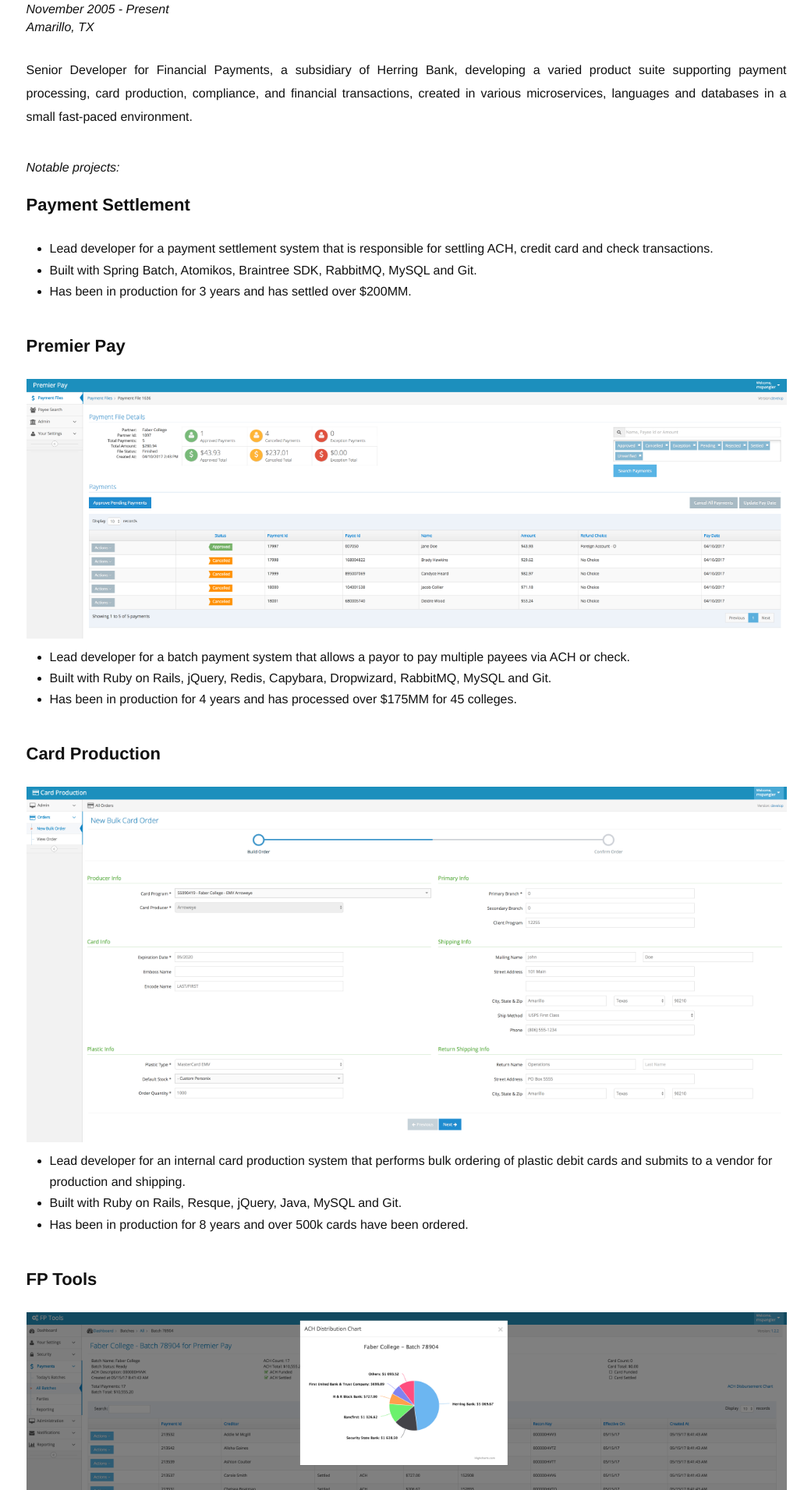
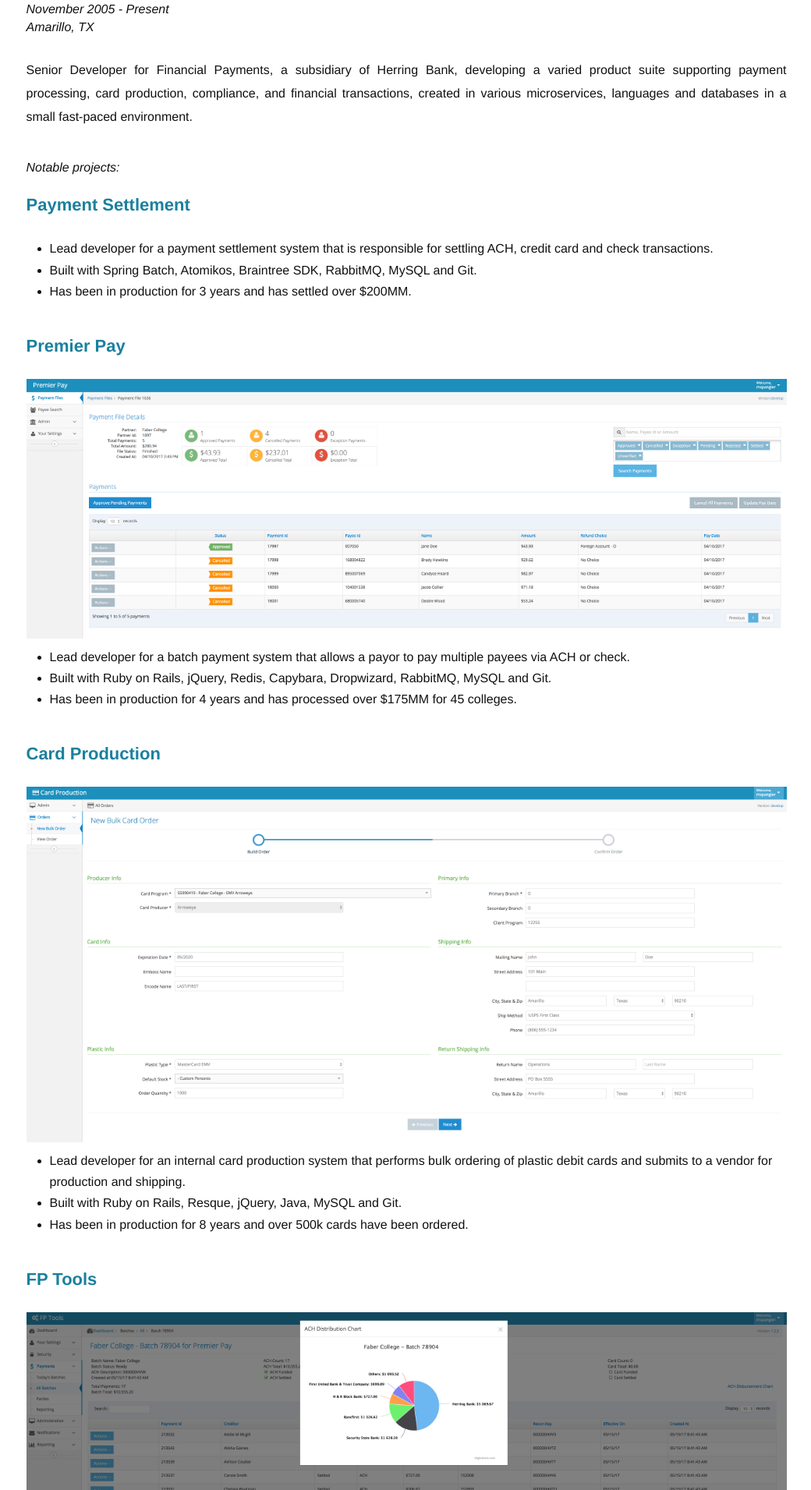
Before and after one commit to mspangler/mspangler.github.io, a Jekyll site: the page built from index.html, in a window 1280 px wide. Shown: the part 385-2296 px from the top of the page at 78% size, without its empty margins (119-1159 px from the left). Built offline with Jekyll 4.4.1, drawn with Linux system fonts in a browser that asks for light colours; nearby versions of some CDN libraries.

Commit message:
change color of project headings

```diff
--- a/_sass/_site.scss
+++ b/_sass/_site.scss
@@ -14,6 +14,10 @@ h3 {
   margin-bottom: 15px;
 }
 
+h4 {
+  color: #1b809e;
+}
+
 .contact-info {
   margin-bottom: 5px;
 }
```
